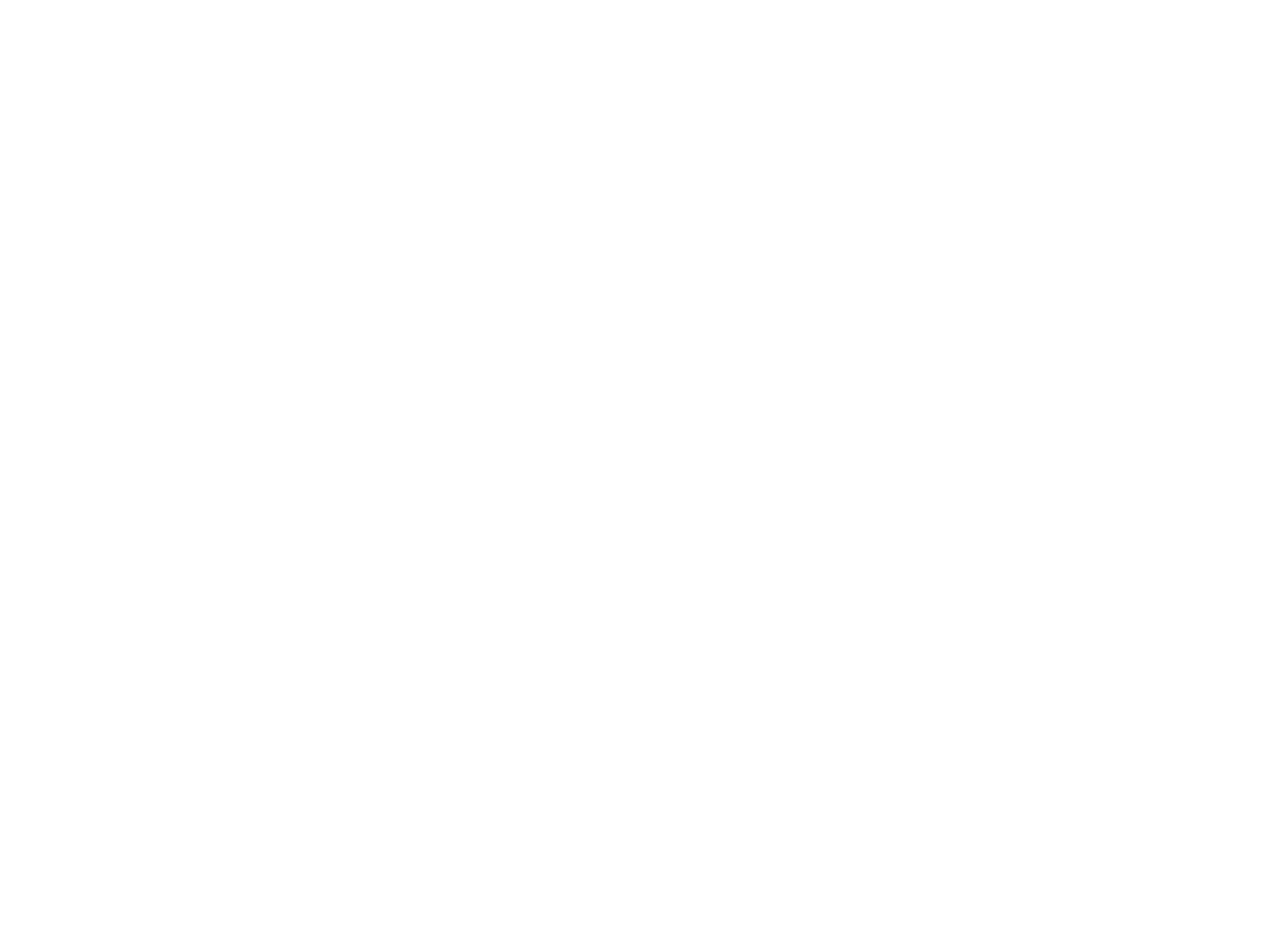
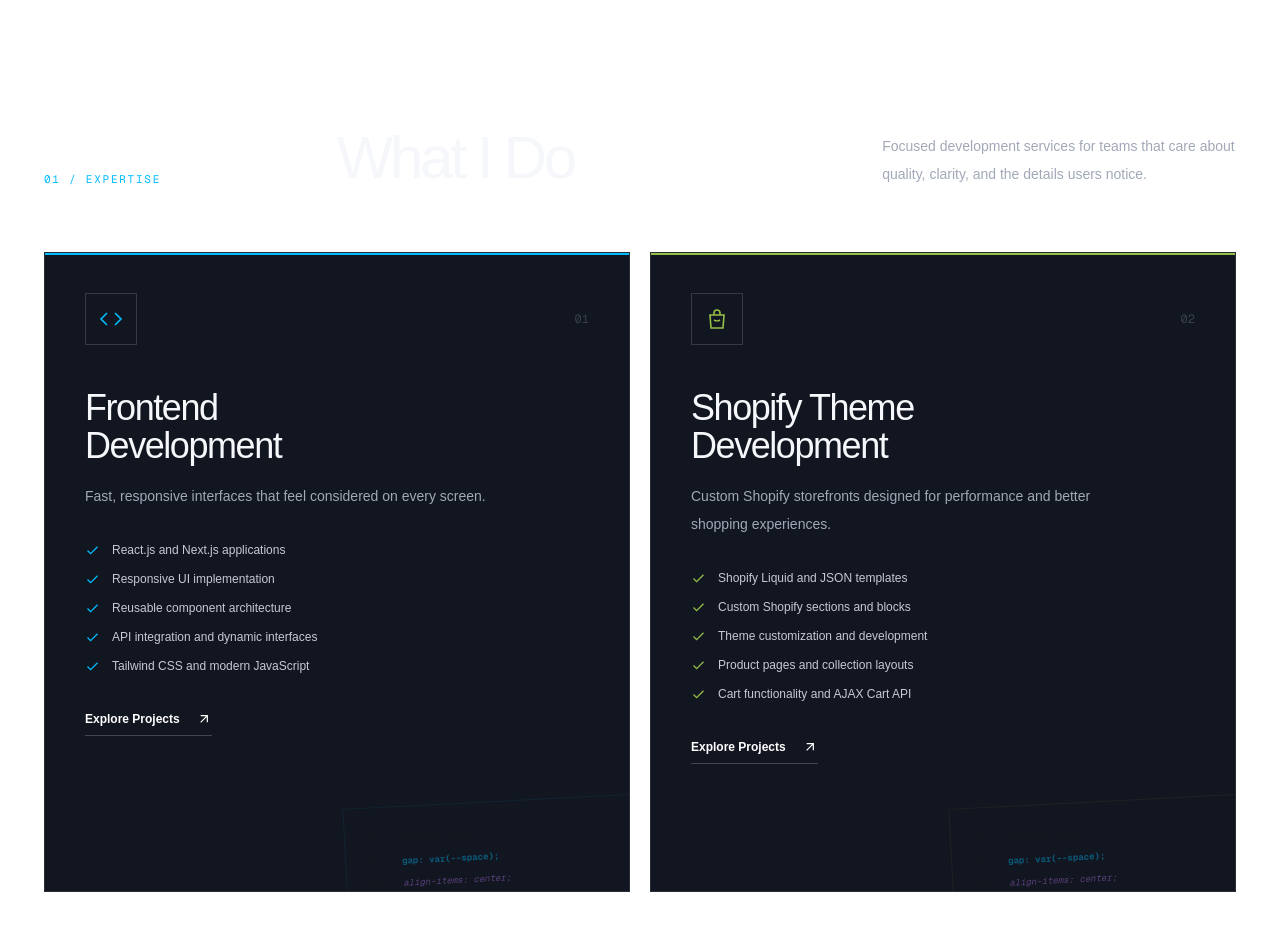
Before and after one commit to Liaqatali43/Personal-Portfolio, a Next.js app: page / in a window 1280 px wide. Shown: the part 800-1730 px from the top of the page. Before the commit the page ends 800 px from the top, so only its background shows below. Built offline with nearby package versions, Linux system fonts and the light colour scheme.

Commit message:
Create Expertise Section

```diff
--- /dev/null
+++ b/src/app/components/sections/Expertise.jsx
@@ -0,0 +1,222 @@
+const CodeIcon = () => (
+  <svg
+    width="24"
+    height="24"
+    viewBox="0 0 24 24"
+    fill="none"
+    stroke="currentColor"
+    strokeWidth="1.6"
+  >
+    <polyline points="16 18 22 12 16 6" />
+    <polyline points="8 6 2 12 8 18" />
+  </svg>
+);
+
+const ShopifyIcon = () => (
+  <svg
+    width="24"
+    height="24"
+    viewBox="0 0 24 24"
+    fill="none"
+    stroke="currentColor"
+    strokeWidth="1.6"
+  >
+    <path d="M5 8h14l-1 13H6L5 8Z" />
+    <path d="M9 8V6a3 3 0 0 1 6 0v2" />
+    <path d="M9 13c1.5 1 4.5 1 6 0" />
+  </svg>
+);
+
+const CheckIcon = () => (
+  <svg
+    width="15"
+    height="15"
+    viewBox="0 0 24 24"
+    fill="none"
+    stroke="currentColor"
+    strokeWidth="2"
+  >
+    <polyline points="20 6 9 17 4 12" />
+  </svg>
+);
+
+const ArrowIcon = () => (
+  <svg
+    width="16"
+    height="16"
+    viewBox="0 0 24 24"
+    fill="none"
+    stroke="currentColor"
+    strokeWidth="1.8"
+  >
+    <path d="M7 17 17 7M7 7h10v10" />
+  </svg>
+);
+
+const services = [
+  {
+    number: "01",
+    title: (
+      <>
+        Frontend
+        <br />
+        Development
+      </>
+    ),
+    description:
+      "Fast, responsive interfaces that feel considered on every screen.",
+    icon: <CodeIcon />,
+    theme: "frontend",
+    skills: [
+      "React.js and Next.js applications",
+      "Responsive UI implementation",
+      "Reusable component architecture",
+      "API integration and dynamic interfaces",
+      "Tailwind CSS and modern JavaScript",
+    ],
+    link: "#projects",
+  },
+  {
+    number: "02",
+    title: (
+      <>
+        Shopify Theme
+        <br />
+        Development
+      </>
+    ),
+    description:
+      "Custom Shopify storefronts designed for performance and better shopping experiences.",
+    icon: <ShopifyIcon />,
+    theme: "shopify",
+    skills: [
+      "Shopify Liquid and JSON templates",
+      "Custom Shopify sections and blocks",
+      "Theme customization and development",
+      "Product pages and collection layouts",
+      "Cart functionality and AJAX Cart API",
+    ],
+    link: "#projects",
+  },
+];
+
+export default function Expertise() {
+  return (
+    <section id="frontend" className="border-t border-white/10 py-24 sm:py-32">
+      <div className="mx-auto max-w-[1240px] px-6">
+        {/* Section Heading */}
+        <div className="mb-16 grid gap-6 md:grid-cols-[1fr_2fr_1.4fr] md:items-end md:gap-10">
+          <span className="font-mono text-[11px] uppercase tracking-[0.16em] text-sky-400">
+            01 / Expertise
+          </span>
+
+          <h2 className="font-[family-name:var(--font-space)] text-5xl font-medium leading-[0.98] tracking-[-0.055em] text-[#f5f7fa] sm:text-6xl">
+            What I Do
+          </h2>
+
+          <p className="text-sm leading-7 text-[#a1a8b7]">
+            Focused development services for teams that care about quality,
+            clarity, and the details users notice.
+          </p>
+        </div>
+
+        {/* Service Cards */}
+        <div className="grid grid-cols-1 gap-5 md:grid-cols-2">
+          {services.map((service) => (
+            <article
+              key={service.number}
+              className={`group relative min-h-[640px] overflow-hidden border border-white/10 bg-[#121620] p-7 transition-all duration-300 hover:-translate-y-1 sm:p-10 ${
+                service.theme === "frontend"
+                  ? "hover:border-sky-400/40"
+                  : "hover:border-[#95bf47]/50"
+              }`}
+            >
+              {/* Top Accent */}
+              <div
+                className={`absolute left-0 top-0 h-[2px] w-full ${
+                  service.theme === "frontend" ? "bg-sky-400" : "bg-[#95bf47]"
+                }`}
+              />
+
+              {/* Card Top */}
+              <div className="flex items-center justify-between">
+                <span
+                  className={`flex h-[52px] w-[52px] items-center justify-center border border-white/15 ${
+                    service.theme === "frontend"
+                      ? "text-sky-400"
+                      : "text-[#95bf47]"
+                  }`}
+                >
+                  {service.icon}
+                </span>
+
+                <span className="font-mono text-xs text-[#39404c]">
+                  {service.number}
+                </span>
+              </div>
+
+              {/* Title */}
+              <h3 className="mb-[18px] mt-11 font-[family-name:var(--font-space)] text-4xl font-medium leading-[1.05] tracking-[-0.04em] text-[#f5f7fa]">
+                {service.title}
+              </h3>
+
+              <p className="max-w-[430px] text-sm leading-7 text-[#a1a8b7]">
+                {service.description}
+              </p>
+
+              {/* Skills */}
+              <ul className="relative z-10 my-8 grid gap-[13px]">
+                {service.skills.map((skill) => (
+                  <li
+                    key={skill}
+                    className="flex items-center gap-3 text-xs text-[#c5cad4]"
+                  >
+                    <span
+                      className={
+                        service.theme === "frontend"
+                          ? "text-sky-400"
+                          : "text-[#95bf47]"
+                      }
+                    >
+                      <CheckIcon />
+                    </span>
+                    {skill}
+                  </li>
+                ))}
+              </ul>
+
+              {/* Link */}
+              <a
+                href={service.link}
+                className={`relative z-10 inline-flex items-center gap-4 border-b border-white/20 pb-2 text-xs font-semibold text-white transition-colors ${
+                  service.theme === "frontend"
+                    ? "hover:border-sky-400 hover:text-sky-400"
+                    : "hover:border-[#95bf47] hover:text-[#95bf47]"
+                }`}
+              >
+                Explore Projects
+                <ArrowIcon />
+              </a>
+
+              {/* Decorative Code Card */}
+              <div
+                className={`absolute -bottom-5 -right-4 grid w-[300px] rotate-[-3deg] grid-cols-[20px_1fr] gap-x-3 gap-y-2 border p-6 font-mono text-[9px] leading-relaxed opacity-40 transition-opacity group-hover:opacity-70 ${
+                  service.theme === "frontend"
+                    ? "border-sky-400/20"
+                    : "border-[#95bf47]/20"
+                }`}
+              >
+                <span>01</span>
+                <span>display: grid;</span>
+                <span>02</span>
+                <b className="text-sky-400">gap: var(--space);</b>
+                <span>03</span>
+                <i className="text-purple-400">align-items: center;</i>
+              </div>
+            </article>
+          ))}
+        </div>
+      </div>
+    </section>
+  );
+}
--- a/src/app/page.js
+++ b/src/app/page.js
@@ -1,4 +1,5 @@
 import Navbar from "../app/components/layout/Navbar";
+import Expertise from "./components/sections/Expertise";
 import Hero from "./components/sections/Hero";
 
 export default function Home() {
@@ -11,6 +12,10 @@ export default function Home() {
           <Hero />
         </section>
 
+        <section id="expertise">
+          <Expertise />
+        </section>
+
         <section id="projects">{/* Projects Section */}</section>
 
         <section id="shopify">{/* Shopify Section */}</section>
```
Also changed, not shown: src/app/components/sections/Services.jsx (deleted).
